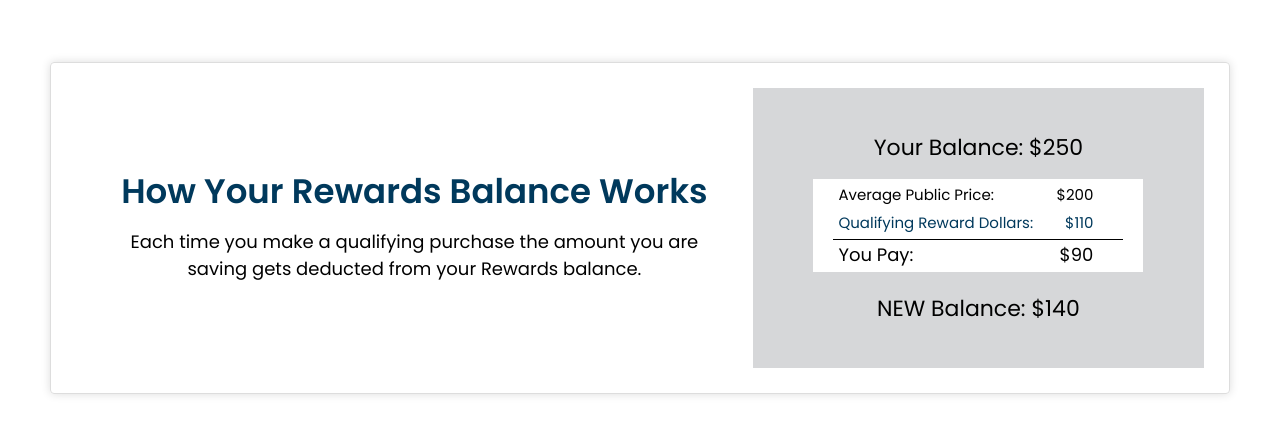
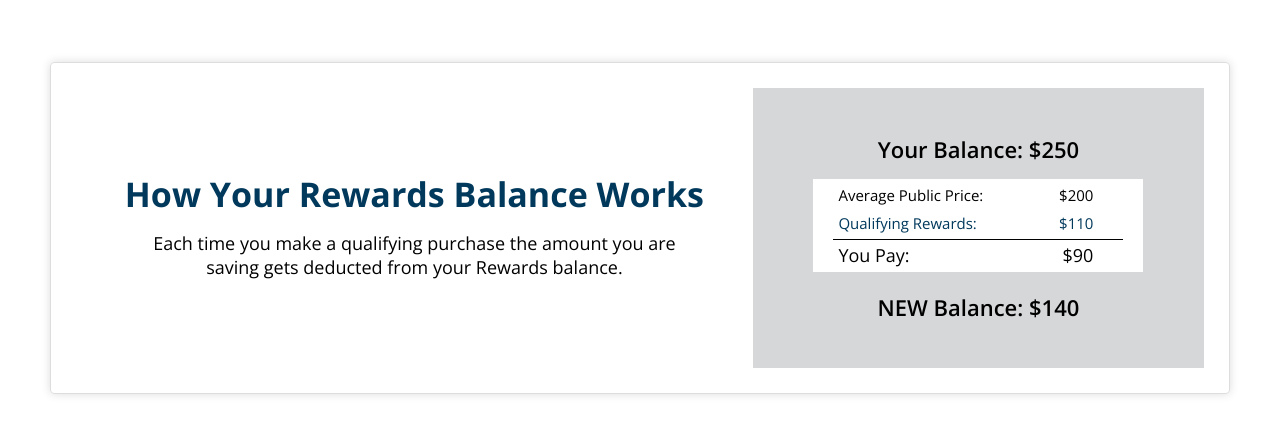
Before and after one commit to tajuddin1/WorkFile_popup_77, a plain HTML site: page index.html in a window 1280 px wide. Shown: the part 172-606 px from the top of the page. Drawn offline with nearby package versions, Linux system fonts and the light colour scheme.

Commit message:
Update And Close

```diff
--- a/index.html
+++ b/index.html
@@ -6,15 +6,14 @@
     <title>Pop Up</title>
     <link rel="preconnect" href="https://fonts.googleapis.com">
     <link rel="preconnect" href="https://fonts.gstatic.com" crossorigin>
-    <link href="https://fonts.googleapis.com/css2?family=Poppins:ital,wght@0,100;0,200;0,300;0,400;0,500;0,600;0,700;0,800;0,900;1,100;1,200;1,300;1,400;1,500;1,600;1,700;1,800;1,900&display=swap" rel="stylesheet">
-
+    <link href="https://fonts.googleapis.com/css2?family=Open+Sans:ital,wght@0,300;0,400;0,500;0,600;0,700;0,800;1,300;1,400;1,500;1,600;1,700;1,800&display=swap" rel="stylesheet">
     <style>
         *{
             margin: 0;
             padding: 0;
             -webkit-box-sizing: border-box;
             box-sizing: border-box;
-            font-family: 'Poppins', sans-serif;
+            font-family: 'Open Sans', sans-serif;
         }
         .popUp {
             position: absolute;
@@ -89,7 +88,7 @@
         .inner h1 {
             font-size: 34px;
             line-height: 1em;
-            font-weight: 600;
+            font-weight: 700;
             text-align: center;
             margin-bottom: 20px;
             color: #00395C;
@@ -102,7 +101,7 @@
         }
         .col-40 .inner h3 {
             font-size: 22px;
-            font-weight: 400;
+            font-weight: 600;
             margin: 15px 0;
             text-align: center;
         }
@@ -233,7 +232,7 @@
                                 <span>$200</span>
                             </li>
                             <li class="colored">
-                                <span>Qualifying Reward Dollars:</span>
+                                <span>Qualifying Rewards:</span>
                                 <span>$110</span>
                             </li>
                             <li>
```
